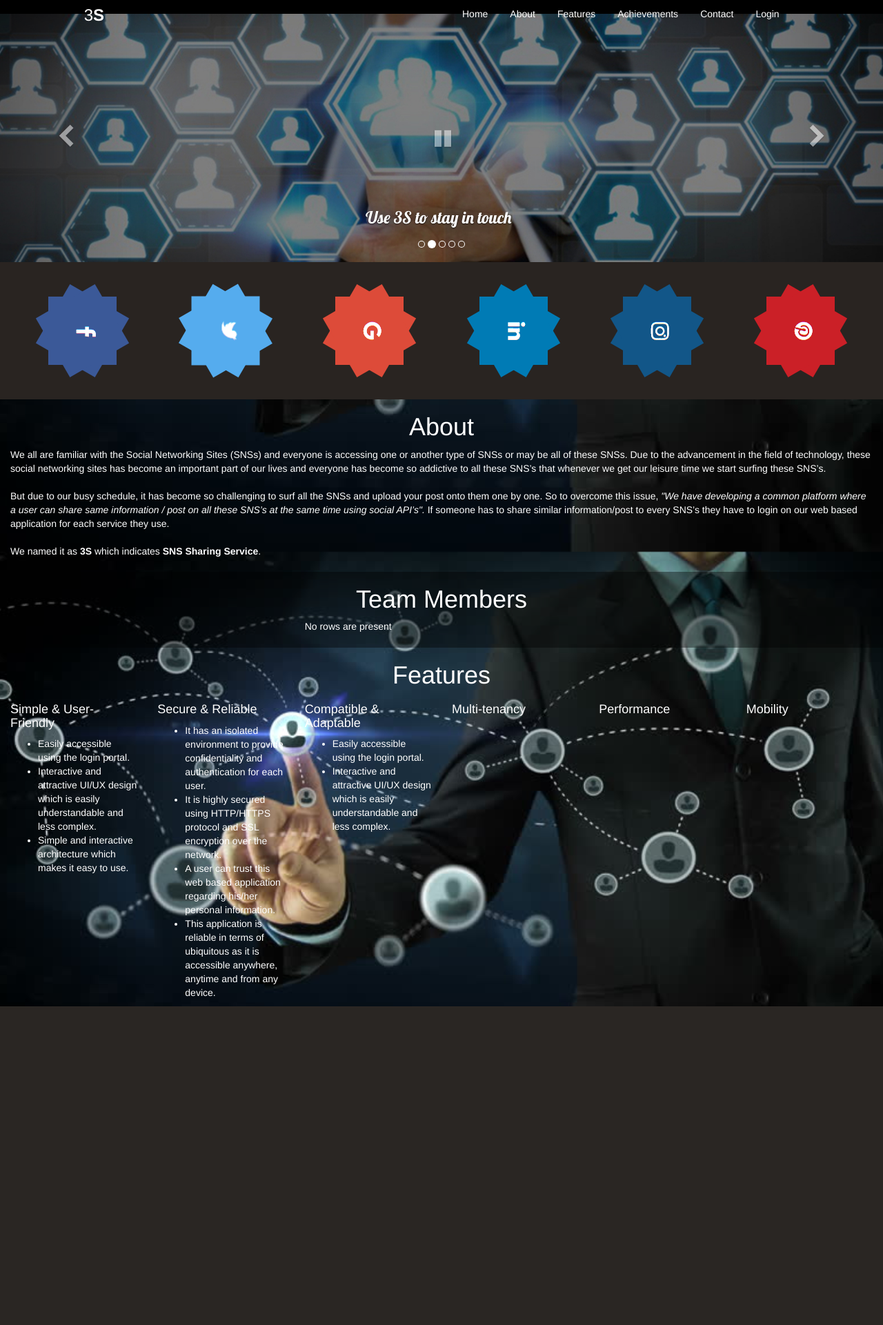
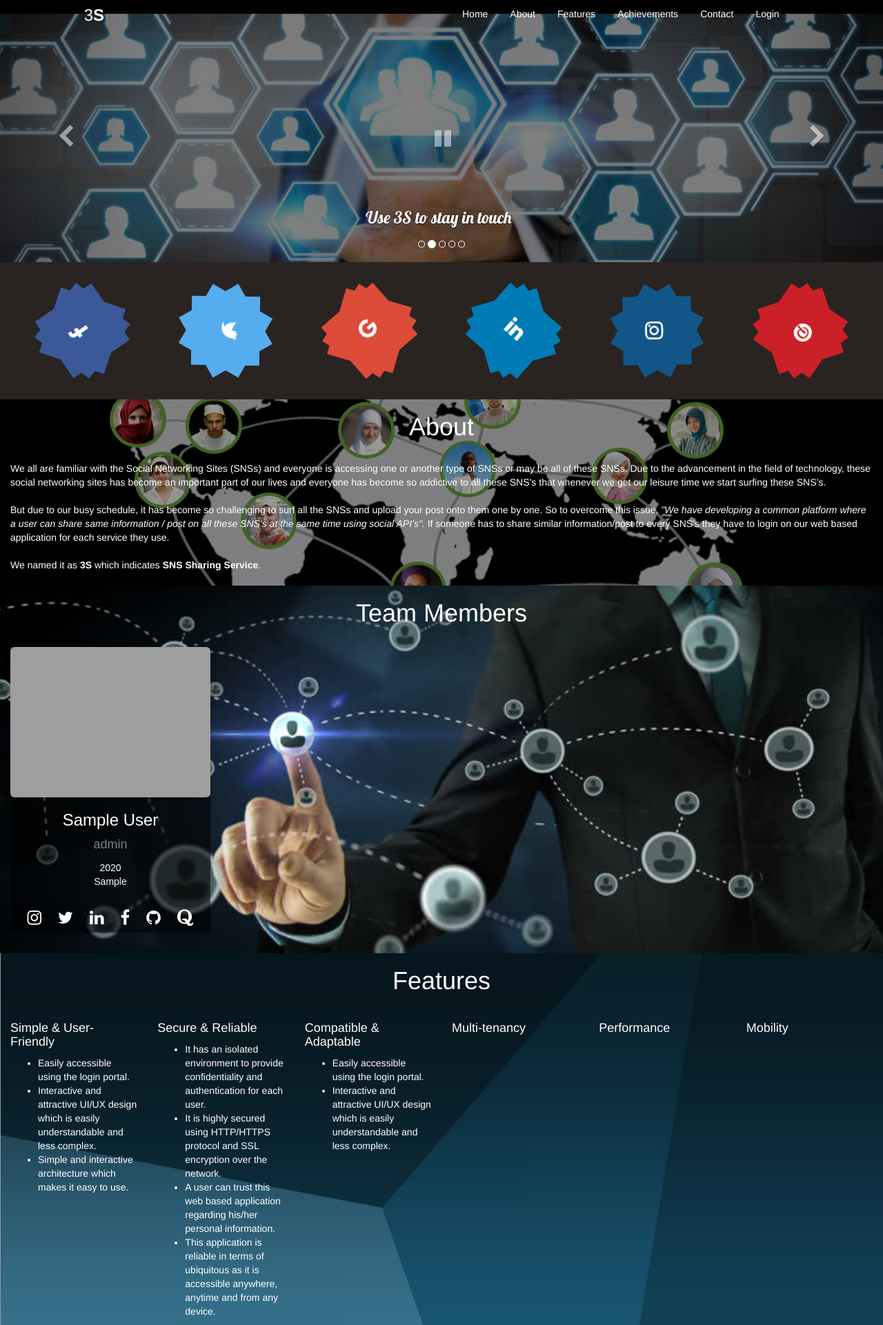
Before and after one commit to BeeSmartITsolutions/Innovative_Social_Networking_Linked_Photo_Sharing_Service_using_Referral_Program-minor-project-, a PHP site: page / in a window 1280 px wide. Shown: the whole page at 69% size. Before the commit the page ends 1459 px from the top, so only its background shows below. Run offline with PHP 8.4, Linux system fonts and the light colour scheme; tables that the repository leaves empty or names only in its code hold one stand-in row (values such as "Sample post"); grey boxes are pictures that could not be loaded.

Commit message:
changes made in the existing modules

```diff
--- a/css/color.css
+++ b/css/color.css
@@ -15,6 +15,7 @@ ul li{
 #animate_logo_background{
 	background:#292421;
 }
+
 #text_background{
 	background:rgba(0,0,0,0.4);
 }
--- a/css/style.css
+++ b/css/style.css
@@ -11,7 +11,7 @@
   margin: auto;
   text-align: center;
   font-family: arial;
-  background:rgba(0,0,0,0.9);
+  background:rgba(0,0,0,0.6);
 }
 
 .title {
@@ -32,6 +32,7 @@ button {
 }
 button:hover, a:hover {
   opacity: 0.7;
+}
 /* The Modal (background) */
 .modal {
     display: none; /* Hidden by default */
--- a/index.php
+++ b/index.php
@@ -302,9 +302,12 @@ function validate(){
 
         <!-- About Section Start -->
 
-        	<div class="row">
+        	<div class="row" style="background:#000000">
+        		<div class="col-xs-12 col-sm-12 col-md-12 col-lg-12" style="background:url(images/back.png) no-repeat center fixed">
+                <div class="row" style="background:rgba(0,0,0,0.4)">
         		<div class="col-xs-12 col-sm-12 col-md-12 col-lg-12">
-                  	<div class="row" >
+
+                  	<div class="row">
 
                 	<div class="col-xs-4 col-sm-4 col-md-4 col-lg-4"> </div>
                     <div class="col-xs-4 col-sm-4 col-md-4 col-lg-4">
@@ -314,7 +317,7 @@ function validate(){
                  <div class="col-xs-4 col-sm-4 col-md-4 col-lg-4"> </div>
 
                     </div>
-
+        			<br>
                         <div class="row" style="padding:0px 0px 10px 0px;">
         				<div class="col-xs-12 col-sm-12 col-md-12 col-lg-12">
                         <p>We all are familiar with the Social Networking Sites (SNSs) and everyone is accessing one or another type of SNSs or may be all of these SNSs.  Due to the advancement in the field of technology, these social networking sites has become an important part of our lives and everyone has become so addictive to all these SNS’s that whenever we get our leisure time we start surfing these SNS’s. <br><br>
@@ -324,8 +327,9 @@ We named it as <b>3S</b> which indicates <b>SNS Sharing Service</b>.</p>
                         </div>
                     </div>
 
-
-        		</div>
+                </div>
+                </div>
+                </div>
         	</div>
         <!-- About Section ends -->
 
@@ -335,27 +339,25 @@ We named it as <b>3S</b> which indicates <b>SNS Sharing Service</b>.</p>
 
         <!-- Team Members Start -->
 
-        	<div class="row" id="text_background">
+        	<div class="row">
         		<div class="col-xs-12 col-sm-12 col-md-12 col-lg-12">
                   	<div class="row">
 
                 	<div class="col-xs-4 col-sm-4 col-md-4 col-lg-4"> </div>
                     <div class="col-xs-4 col-sm-4 col-md-4 col-lg-4">
-                    <center><h1 id="text">Team Members</h1></center>
+                    <center><h1 id="text">Team Members</h1></center><br>
                     </div>
 
                  <div class="col-xs-4 col-sm-4 col-md-4 col-lg-4"> </div>
 
                     </div>
 
-                    <div class="row">
-        				<div class="col-xs-4 col-sm-4 col-md-4 col-lg-4">
+                    <div class="row" style="padding:0px 0px 10px 0px;">
 
-                        </div>
-        				<div class="col-xs-4 col-sm-4 col-md-4 col-lg-4">
-                        <?php
-						include ("database.php");
-						$rs=mysql_query("select * from team_members where fname= 'Mohit'");
+                         <?php
+
+        				 include ("database.php");
+						$rs=mysql_query("select * from team_members");
 						if(mysql_num_rows($rs)<1)
 						{
 							echo'<p class="danger">No rows are present</p>';
@@ -366,47 +368,34 @@ We named it as <b>3S</b> which indicates <b>SNS Sharing Service</b>.</p>
 							while ($row = mysql_fetch_array($rs))
 							{
 								echo '<center>
+								<div class="col-xs-3 col-sm-3 col-md-3 col-lg-3">
 								<div class="card">
-<img class="img-responsive img-rounded"  width="auto" alt="Mohit Thakur" src="images/team/scan.jpg">
-                           <h3><a href="http://mohitthakur.000webhostapp.com" target="_blank">' .$row['fname'].' '.$row['lname'].'</a></h3><p class="title">
+<center><img class="img-responsive img-rounded"  width="auto" alt="' .$row['fname'].' '.$row['lname'].'" src="images/team/'.$row['fname'].'.jpg"></center>
+                           <h3 style="color:#ffffff;">' .$row['fname'].' '.$row['lname'].'</a></h3>
+						   <p class="title">
 						   ' .$row['roles'].'<br></p><p>
 						   ' .$row['year'].'<br>
 						   ' .$row['univ'].'</p>
 
 
 						   <div style="margin: 20px 0;">
-							<a href="#" style="text-decoration: none; font-size: 22px; color: #000000;;"><i class="fa fa-instagram" style="font-size:24px; padding:10px"></i></a>
-							<a href="#"><i class="fa fa-twitter" style="font-size:24px; padding:10px"></i></a>
-							<a href="#"><i class="fa fa-linkedin" style="font-size:24px; padding:10px"></i></a>
-							<a href="#"><i class="fa fa-facebook" style="font-size:24px; padding:10px"></i></a>
-							<a href="#"><i class="fa fa-github" style="font-size:24px; padding:10px"></i></a>
-							<a href="#"><i class="fa fa-quora" style="font-size:24px; padding:10px"></i></a>
+							<a href="#" style="text-decoration: none; font-size: 22px; color: #FFFFFF;"><i class="fa fa-instagram" style="font-size:24px; padding:10px"></i></a>
+							<a href="#" style="text-decoration: none; font-size: 22px; color: #FFFFFF;"><i class="fa fa-twitter" style="font-size:24px; padding:10px"></i></a>
+							<a href="#" style="text-decoration: none; font-size: 22px; color: #FFFFFF;"><i class="fa fa-linkedin" style="font-size:24px; padding:10px"></i></a>
+							<a href="#" style="text-decoration: none; font-size: 22px; color: #FFFFFF;"><i class="fa fa-facebook" style="font-size:24px; padding:10px"></i></a>
+							<a href="#" style="text-decoration: none; font-size: 22px; color: #FFFFFF;"><i class="fa fa-github" style="font-size:24px; padding:10px"></i></a>
+							<a href="#" style="text-decoration: none; font-size: 22px; color: #FFFFFF;"><i class="fa fa-quora" style="font-size:24px; padding:10px"></i></a>
 						 </div>
-						 <p><button>Contact</button></p>
+
 						</div>
 
 
-						   </center>
+						 </div>  </center>
 						   ';
 						   }
 	  					}
                         ?>
-                        </div>
-        				<div class="col-xs-4 col-sm-4 col-md-4 col-lg-4">
 
-                        </div>
-                    </div>
-
-                        <div class="row" style="padding:0px 0px 10px 0px;">
-        				<div class="col-xs-4 col-sm-4 col-md-4 col-lg-4">
-
-                        </div>
-        				<div class="col-xs-4 col-sm-4 col-md-4 col-lg-4">
-
-                        </div>
-        				<div class="col-xs-4 col-sm-4 col-md-4 col-lg-4">
-
-                        </div>
                     </div>
 
 
@@ -430,14 +419,14 @@ We named it as <b>3S</b> which indicates <b>SNS Sharing Service</b>.</p>
 
         <!-- Features Section Start -->
 
-        	<div class="row">
-            <div class="col-xs-12 col-sm-12 col-md-12 col-lg-12">
+        	<div class="row" style="background:url(images/features.jpg) fixed">
+            <div class="col-xs-12 col-sm-12 col-md-12 col-lg-12" style="background:rgba(0,0,0,0.4)">
             		<div class="row">
 
                 	<div class="col-xs-4 col-sm-4 col-md-4 col-lg-4"> </div>
                     <div class="col-xs-4 col-sm-4 col-md-4 col-lg-4">
                     <center><h1 id="text">Features</h1></center>
-                    </div>
+                   <br> </div>
 
                  <div class="col-xs-4 col-sm-4 col-md-4 col-lg-4"> </div>
 
```
Also changed, not shown: admin/uploads/_NSD6919.jpg (added), admin/uploads/kunal.png (added), admin/uploads/picture.jpg (added), images/features.jpg (added), images/team/Akshay.jpg (added), images/team/Kunal.jpg (added), images/team/Mohit.jpg (added), images/team/Neeraj.jpg (added), images/team/scan.jpg (deleted).
